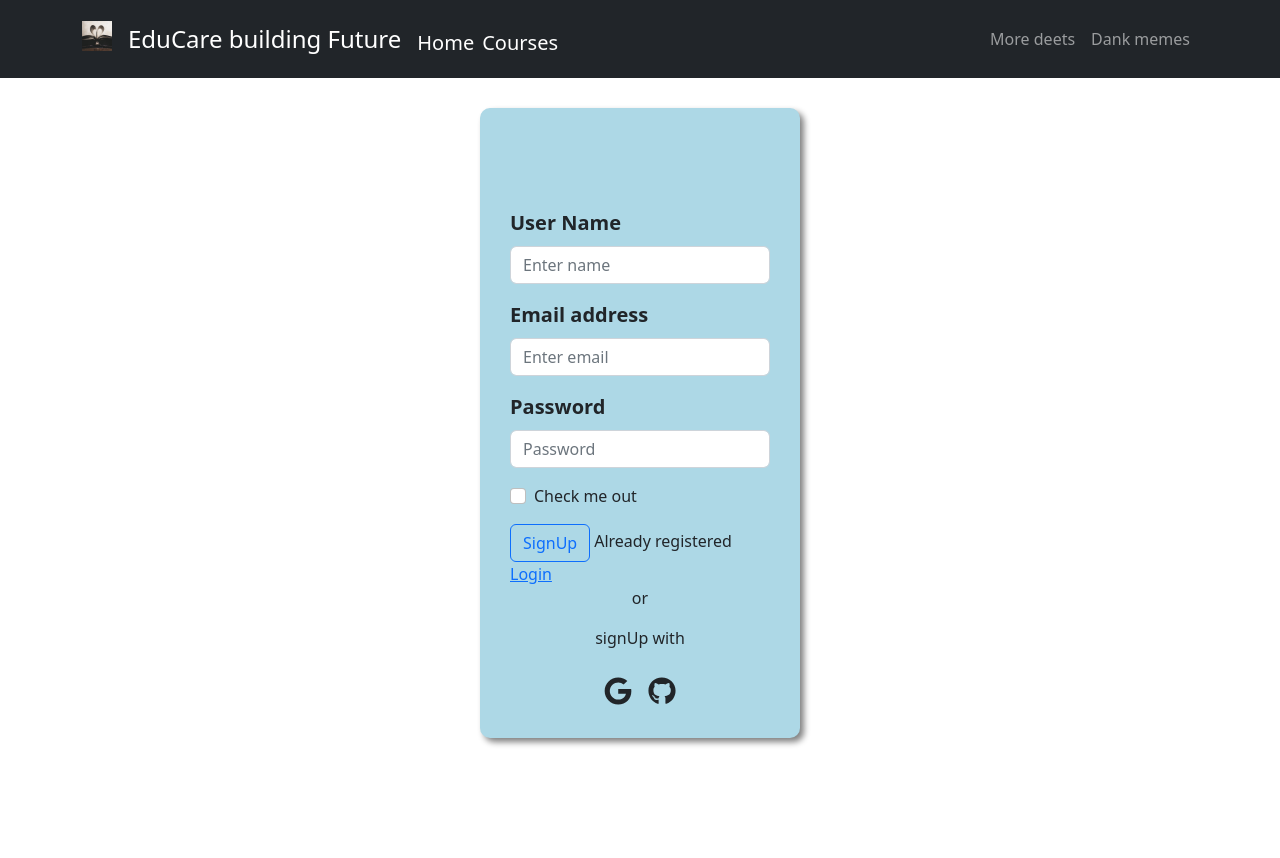
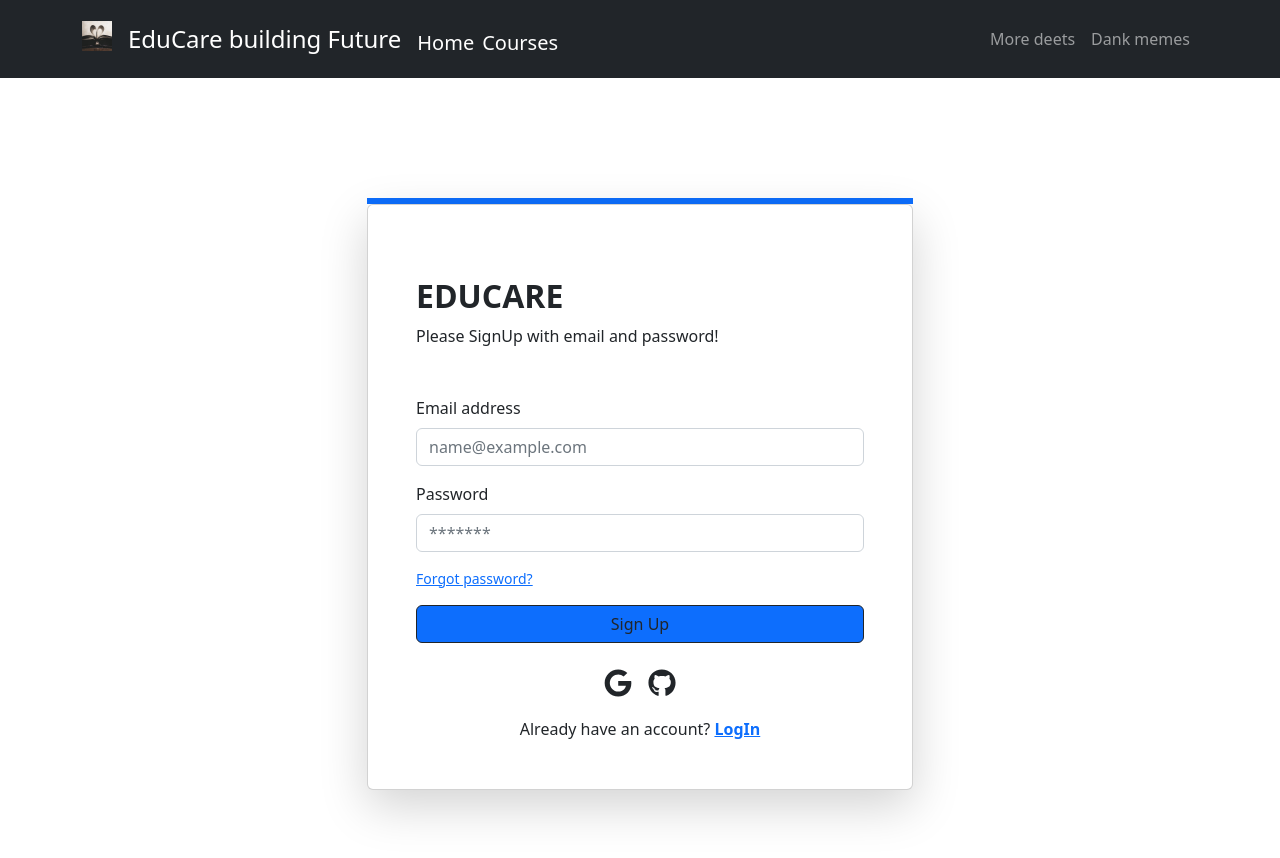
Before and after one commit to jaber1104076/Educare-Solution-Client, a React (Create React App) app: page /register in a window 1280 px wide. Shown: the top 858 px of the page. Before the commit the page ends 800 px from the top, so only its background shows below. Built offline with nearby package versions, Linux system fonts and the light colour scheme.

Commit message:
login and register page redesign

```diff
--- a/src/components/Header/Header.js
+++ b/src/components/Header/Header.js
@@ -1,10 +1,12 @@
-import React from 'react';
+import React, { useContext } from 'react';
 import Container from 'react-bootstrap/Container';
 import Nav from 'react-bootstrap/Nav';
 import Navbar from 'react-bootstrap/Navbar';
 import { Link } from 'react-router-dom';
 import Logo from '../../assets/images/Logo.jpg'
+import { AuthContext } from '../../contexts/ContextProvider';
 const Header = () => {
+    const { user } = useContext(AuthContext)
     return (
         <div>
             <Navbar className='py-3' collapseOnSelect expand="lg" bg="dark" variant="dark">
@@ -29,6 +31,7 @@ const Header = () => {
                             <Nav.Link href="#deets">More deets</Nav.Link>
                             <Nav.Link eventKey={2} href="#memes">
                                 Dank memes
+                                {user?.displayName}
                             </Nav.Link>
                         </Nav>
                     </Navbar.Collapse>
--- a/src/components/Login/Login.js
+++ b/src/components/Login/Login.js
@@ -4,29 +4,53 @@ import { Link } from 'react-router-dom';
 import '../../styles/Login.css';
 
 const Login = () => {
+
+    const handleSubmit = event => {
+        event.preventDefault()
+        const form = event.target;
+        const email = form.email.value;
+        const password = form.password.value;
+        console.log(email, password)
+    }
+
+
     return (
-        <div className='mx-auto w-25 background-property'>
-            <Form>
-                <Form.Group className="mb-3 fs-5 fw-semibold" controlId="formBasicEmail">
-                    <Form.Label>Email address</Form.Label>
-                    <Form.Control type="email" placeholder="Enter email" required />
-                    <Form.Text className="text-muted">
+        <div className='mt-3'>
+            <div className="vh-100 d-flex justify-content-center align-items-center">
+                <div className="container">
+                    <div className="row d-flex justify-content-center">
+                        <div className="col-12 col-md-8 col-lg-6">
+                            <div className="border border-3 border-primary"></div>
+                            <div className="card bg-white shadow-lg">
+                                <div className="card-body p-5">
+                                    <Form onSubmit={handleSubmit} className="mb-3 mt-md-4">
+                                        <h2 className="fw-bold mb-2 text-uppercase ">Educare</h2>
+                                        <p className=" mb-5">Please enter your login and password!</p>
+                                        <div className="mb-3">
+                                            <label htmlFor="email" className="form-label ">Email address</label>
+                                            <input type="email" className="form-control" id="email" placeholder="name@example.com" />
+                                        </div>
+                                        <div className="mb-3">
+                                            <label htmlFor="password" className="form-label ">Password</label>
+                                            <input type="password" className="form-control" id="password" placeholder="*******" />
+                                        </div>
+                                        <p className="small"><a className="text-primary" href="forget-password.html">Forgot password?</a></p>
+                                        <div className="d-grid">
+                                            <Button className="btn btn-outline-dark" type="submit">Login</Button>
+                                        </div>
+                                    </Form>
+                                    <div>
+                                        <p className="mb-0  text-center">Don't have an account? <Link to="/register"
+                                            className="text-primary fw-bold">Sign
+                                            Up</Link></p>
+                                    </div>
 
-                    </Form.Text>
-                </Form.Group>
-
-                <Form.Group className="mb-3 fs-5 fw-semibold" controlId="formBasicPassword">
-                    <Form.Label>Password</Form.Label>
-                    <Form.Control type="password" placeholder="Password" required />
-                </Form.Group>
-                <Form.Group className="mb-3" controlId="formBasicCheckbox">
-                    <Form.Check type="checkbox" label="Check me out" />
-                </Form.Group>
-                <Button variant="outline-primary" type="submit">
-                    Sign In
-                </Button>
-                <span className='ms-1'>New to website <Link to='/register'>Register</Link></span>
-            </Form>
+                                </div>
+                            </div>
+                        </div>
+                    </div>
+                </div>
+            </div>
         </div>
     );
 };
--- a/src/components/Register/Register.js
+++ b/src/components/Register/Register.js
@@ -1,19 +1,30 @@
-import React from 'react';
+import React, { useContext } from 'react';
 import Button from 'react-bootstrap/Button';
 import Form from 'react-bootstrap/Form';
 import '../../styles/Login.css';
 import { FaGithub, FaGoogle } from 'react-icons/fa'
 import { Link } from 'react-router-dom';
+import { AuthContext } from '../../contexts/ContextProvider';
 
 const Register = () => {
-
+    const { createUser } = useContext(AuthContext)
     const handleSubmit = event => {
         event.preventDefault()
         const form = event.target;
         const email = form.email.value;
-        const name = form.name.value;
+        // const name = form.name.value;
         const password = form.password.value;
-        console.log(email, password, name)
+        console.log(email, password)
+
+        createUser(email, password)
+            .then((result) => {
+                const user = result.user;
+                console.log(user)
+            })
+            .catch((error) => {
+                console.error(error)
+            })
+
     }
 
 
@@ -23,38 +34,43 @@ const Register = () => {
 
     }
     return (
-        <div className='mx-auto w-25 background-property'>
-            <Form onSubmit={handleSubmit}>
-                <Form.Group className="mb-3 fs-5 fw-semibold" controlId="formBasicName">
-                    <Form.Label>User Name</Form.Label>
-                    <Form.Control type="text" placeholder="Enter name" name="name" />
-                </Form.Group>
-                <Form.Group className="mb-3 fs-5 fw-semibold" controlId="formBasicEmail">
-                    <Form.Label>Email address</Form.Label>
-                    <Form.Control type="email" placeholder="Enter email" name="email" required />
-                    <Form.Text className="text-muted"></Form.Text>
-                </Form.Group>
+        <div className='mt-3'>
+            <div className="vh-100 d-flex justify-content-center align-items-center">
+                <div className="container">
+                    <div className="row d-flex justify-content-center">
+                        <div className="col-12 col-md-8 col-lg-6">
+                            <div className="border border-3 border-primary"></div>
+                            <div className="card bg-white shadow-lg">
+                                <div className="card-body p-5">
+                                    <Form onSubmit={handleSubmit} className="mb-3 mt-md-4">
+                                        <h2 className="fw-bold mb-2 text-uppercase ">Educare</h2>
+                                        <p className=" mb-5">Please SignUp with email and password!</p>
+                                        <div className="mb-3">
+                                            <label htmlFor="email" className="form-label ">Email address</label>
+                                            <input type="email" className="form-control" id="email" placeholder="name@example.com" />
+                                        </div>
+                                        <div className="mb-3">
+                                            <label htmlFor="password" className="form-label ">Password</label>
+                                            <input type="password" className="form-control" id="password" placeholder="*******" />
+                                        </div>
+                                        <p className="small"><a className="text-primary" href="forget-password.html">Forgot password?</a></p>
+                                        <div className="d-grid">
+                                            <Button className="btn btn-outline-dark" type="submit">Sign Up</Button>
+                                        </div>
+                                    </Form>
+                                    <div>
+                                        <p className='fs-3 text-center'>
+                                            <FaGoogle onClick={handlegoogleSignIn} className='me-3'></FaGoogle>
+                                            <FaGithub></FaGithub>
+                                        </p>
+                                        <p className="mb-0  text-center">Already have an account? <Link to="/login"
+                                            className="text-primary fw-bold">LogIn</Link></p>
+                                    </div>
 
-                <Form.Group className="mb-3 fs-5 fw-semibold" controlId="formBasicPassword">
-                    <Form.Label>Password</Form.Label>
-                    <Form.Control type="password" placeholder="Password" name="password" required />
-                </Form.Group>
-                <Form.Group className="mb-3" controlId="formBasicCheckbox">
-                    <Form.Check type="checkbox" label="Check me out" />
-                </Form.Group>
-                <Button variant="outline-primary" type="submit">
-                    SignUp
-                </Button>
-                <>
-                    <span className='ms-1'>Already registered <Link to='/login'>Login</Link></span>
-                </>
-            </Form>
-            <div className='text-center'>
-                <p>or</p>
-                <p>signUp with</p>
-                <div className='fs-3'>
-                    <FaGoogle onClick={handlegoogleSignIn} className='me-3'></FaGoogle>
-                    <FaGithub></FaGithub>
+                                </div>
+                            </div>
+                        </div>
+                    </div>
                 </div>
             </div>
         </div>
--- /dev/null
+++ b/src/contexts/ContextProvider.js
@@ -0,0 +1,25 @@
+import React, { createContext, useState } from 'react';
+import { createUserWithEmailAndPassword, getAuth } from 'firebase/auth'
+import app from '../Firebase/Firebase.config';
+export const AuthContext = createContext()
+const auth = getAuth(app)
+
+const ContextProvider = ({ children }) => {
+    const [user, setUser] = useState(null)
+
+    const createUser = (email, password) => {
+        return createUserWithEmailAndPassword(auth, email, password)
+    }
+
+    const authInfo = {
+        user,
+        createUser,
+    }
+    return (
+        <AuthContext.Provider value={authInfo}>
+            {children}
+        </AuthContext.Provider>
+    );
+};
+
+export default ContextProvider;
--- a/src/index.js
+++ b/src/index.js
@@ -3,11 +3,14 @@ import ReactDOM from 'react-dom/client';
 import './index.css';
 import App from './App';
 import reportWebVitals from './reportWebVitals';
+import ContextProvider from './contexts/ContextProvider';
 
 const root = ReactDOM.createRoot(document.getElementById('root'));
 root.render(
   <React.StrictMode>
-    <App />
+    <ContextProvider>
+      <App />
+    </ContextProvider>
   </React.StrictMode>
 );
 
```
